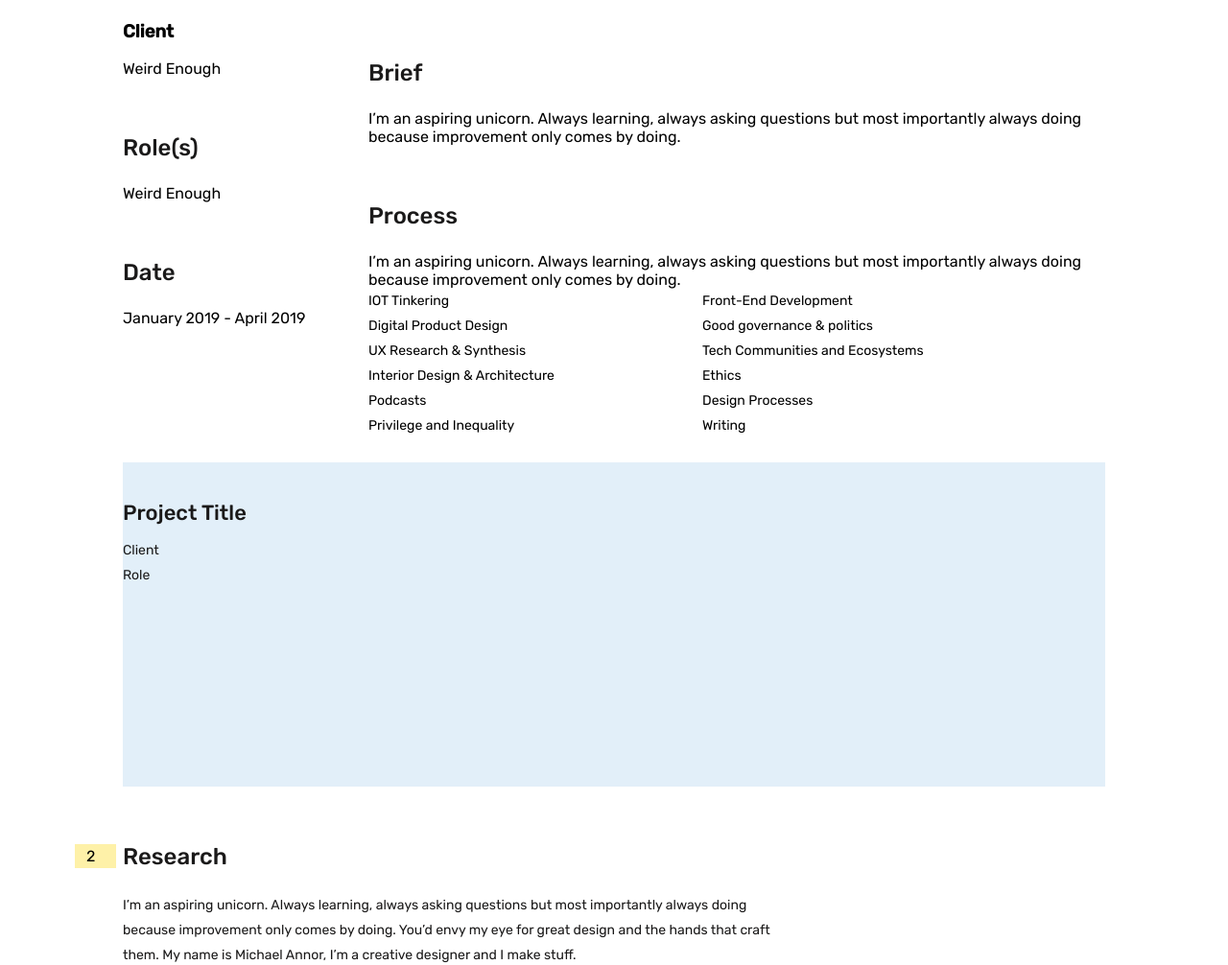
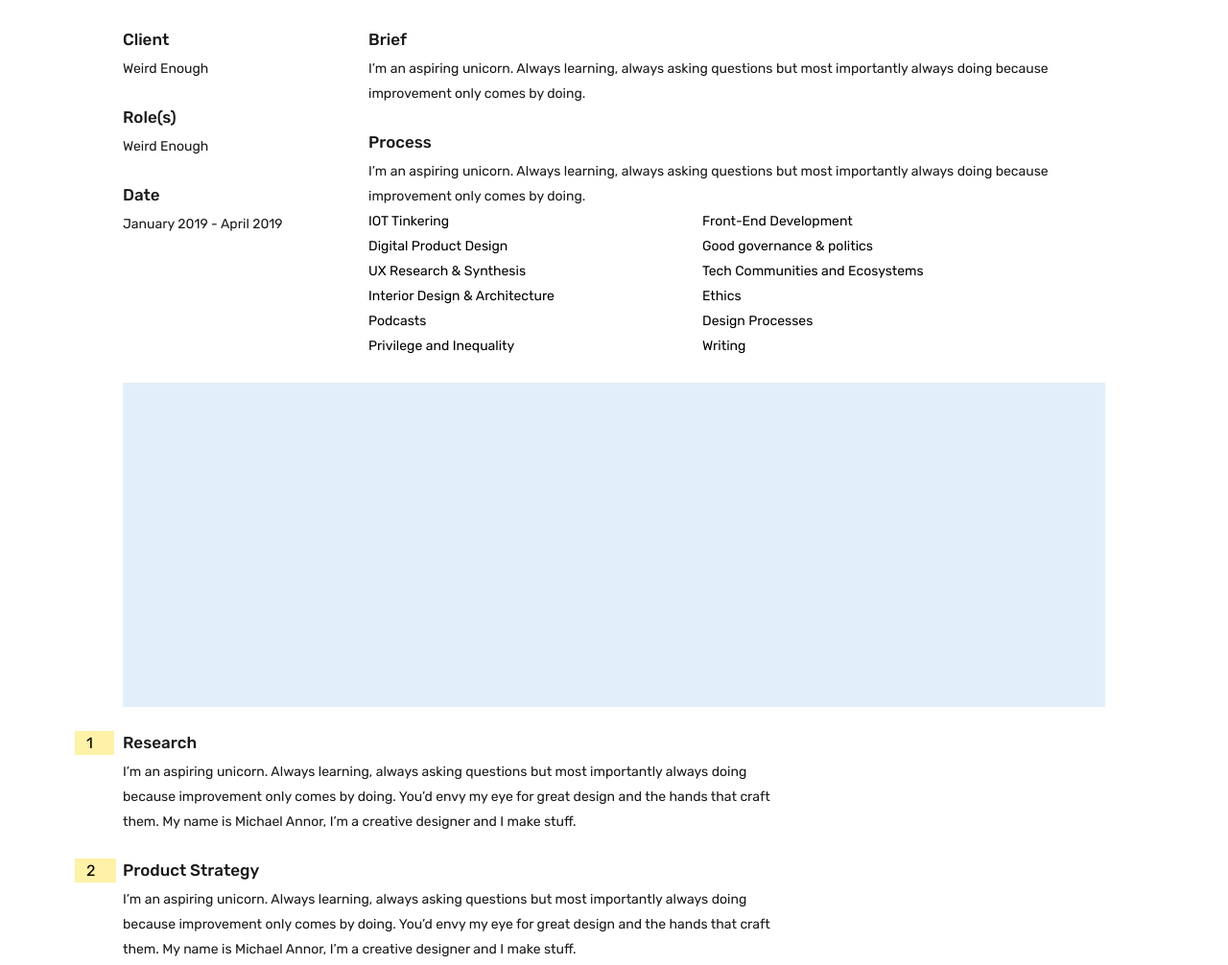
Before and after one commit to michaelannor/portfolio-v2, a website: page casestudy.html in a window 1280 px wide. Shown: the part 230-1236 px from the top of the page at 96% size. Drawn offline with Linux system fonts and the light colour scheme.

Commit message:
fixed h3 headers on case study template and anchor markers for h3 headers

```diff
--- a/casestudy.html
+++ b/casestudy.html
@@ -37,24 +37,34 @@
             that craft them. My name is Michael Annor, I’m a creative designer and I make stuff.
         </p>
 
+
         <div class="case-study-overview">
             <div>
-                <h3>Client</h3>
-                Weird Enough
+                <h3 class="">Client</h3>
+                <p>Weird Enough</p>
 
-                <h1>Role(s)</h1>
-                Weird Enough
+                <div class="gap-20"></div>
 
-                <h1>Date</h1>
-                January 2019 - April 2019
+                <h3 class="">Role(s)</h3>
+                <p>Weird Enough</p>
+
+                <div class="gap-20"></div>
+
+                <h3 class="">Date</h3>
+                <p>January 2019 - April 2019 </p>
+
+                <div class="gap-20"></div>
+
             </div>
 
             <div>
-                <h1>Brief</h1>
-                I’m an aspiring unicorn. Always learning, always asking questions but most importantly always doing because improvement only comes by doing.
+                <h3 class="">Brief</h3>
+                <p>I’m an aspiring unicorn. Always learning, always asking questions but most importantly always doing because improvement only comes by doing. </p>
 
-                <h1>Process</h1>
-                I’m an aspiring unicorn. Always learning, always asking questions but most importantly always doing because improvement only comes by doing.
+                <div class="gap-20"></div>
+
+                <h3 class="">Process</h3>
+                <p>I’m an aspiring unicorn. Always learning, always asking questions but most importantly always doing because improvement only comes by doing. </p>
 
                 <ul class="skills-list no-bullet">
                         <li>IOT Tinkering</li>
@@ -79,21 +89,17 @@
 
         <div class="case-study-list">
                 <div class="case-study-list-item work-full blue-bg case-study-full-span">
-                    <!-- <span></span> -->
-                    <a href="casestudies.html">
                     <span class="case-study-list-item-content-full">
-                        <h2>Project Title</h2>
-                        <p>Client</p>
-                        <p>Role</p>
+
                     </span>
-                    </a>
                 </div>
             </div>
 
+            <div class="gap-20"></div>
 
             <span class="page-anchor">
-                    <span class="anchor-marker">2</span>
-                <h1 id="casestudies" class="anchor-text">Research</h1>
+                    <span class="anchor-marker-h3">1</span>
+                    <h3 class="anchor-text">Research</h3>
         </span>
 
                 <p>I’m an aspiring unicorn. Always learning, always asking questions but most importantly always doing
@@ -101,10 +107,11 @@
                     them. My name is Michael Annor, I’m a creative designer and I make stuff.
                 </p>
 
+                <div class="gap-20"></div>
 
                 <span class="page-anchor">
-                        <span class="anchor-marker">2</span>
-                    <h1 id="casestudies" class="anchor-text">Product Strategy</h1>
+                        <span class="anchor-marker-h3">2</span>
+                        <h3 class="anchor-text">Product Strategy</h3>
             </span>
 
                     <p>I’m an aspiring unicorn. Always learning, always asking questions but most importantly always doing
@@ -125,12 +132,11 @@
                             </div>
                         </div>
 
-                        <span class="page-anchor">
-                            <span class="anchor-marker">3</span>
+                        <div class="gap-20"></div>
 
                     <span class="page-anchor">
-                            <span class="anchor-marker">2</span>
-                        <h1 id="casestudies" class="anchor-text">Wireframing and Userflows</h1>
+                            <span class="anchor-marker-h3">3</span>
+                            <h3 class="anchor-text">Wireframing and Userflows</h3>
                 </span>
 
                         <p>I’m an aspiring unicorn. Always learning, always asking questions but most importantly always doing
--- a/styles/style.css
+++ b/styles/style.css
@@ -4,7 +4,7 @@
     font-family: 'Rubik', sans-serif;
 }
 
-h1, h2, p, ul {
+h1, h2, p, ul, h3 {
     margin: 0px;
     padding: 0px;
 }
@@ -24,7 +24,7 @@ p {
     /* padding-bottom: 25px; */
 }
 
-h1, h2, p {
+h1, h2, h3, p {
     color: #1A1919;
 }
 
@@ -46,6 +46,12 @@ p, a, li {
     line-height: 26px;
 }
 
+h3 {
+    font-size: 17px;
+    line-height: 35px;
+    font-weight: 500;
+}
+
 a {
 text-decoration: none;
 color: #005CC7;
@@ -63,6 +69,11 @@ hr {
     opacity: 0.2;
     border: .5px solid #979797;
 
+}
+
+.gap-20 {
+    margin: 0px;
+    padding-top: 20px;
 }
 
 .highlight-text {
@@ -143,8 +154,8 @@ hr {
 
 .text-link {
     font-weight: 500;
-    font-size: 14px;
-    color: #005CC7;
+    /* font-size: 14px; */
+    /* color: #005CC7; */
     /* text-align: right; */
     line-height: 26px;
 }
@@ -318,6 +329,14 @@ hr {
     padding: 3px 22px 3px 12px;
 }
 
+.anchor-marker-h3 {
+    background: #FEF1A8;
+    padding: 3px 22px 3px 12px;
+    position: absolute;
+    left: -50px;
+    top: 5px;
+}
+
 .playlist-group .anchor-marker {
     top: 28px;
 }
@@ -325,6 +344,7 @@ hr {
 .case-study-overview {
     display: grid;
     grid-template-columns: 1fr 3fr;
+    padding-top: 20px;
 }
 
 .anchor-text {
@@ -410,4 +430,8 @@ hr {
     column-gap: 0px;
 }
 
+.case-study-overview {
+    grid-template-columns: 1fr;
 }
+
+}
```
